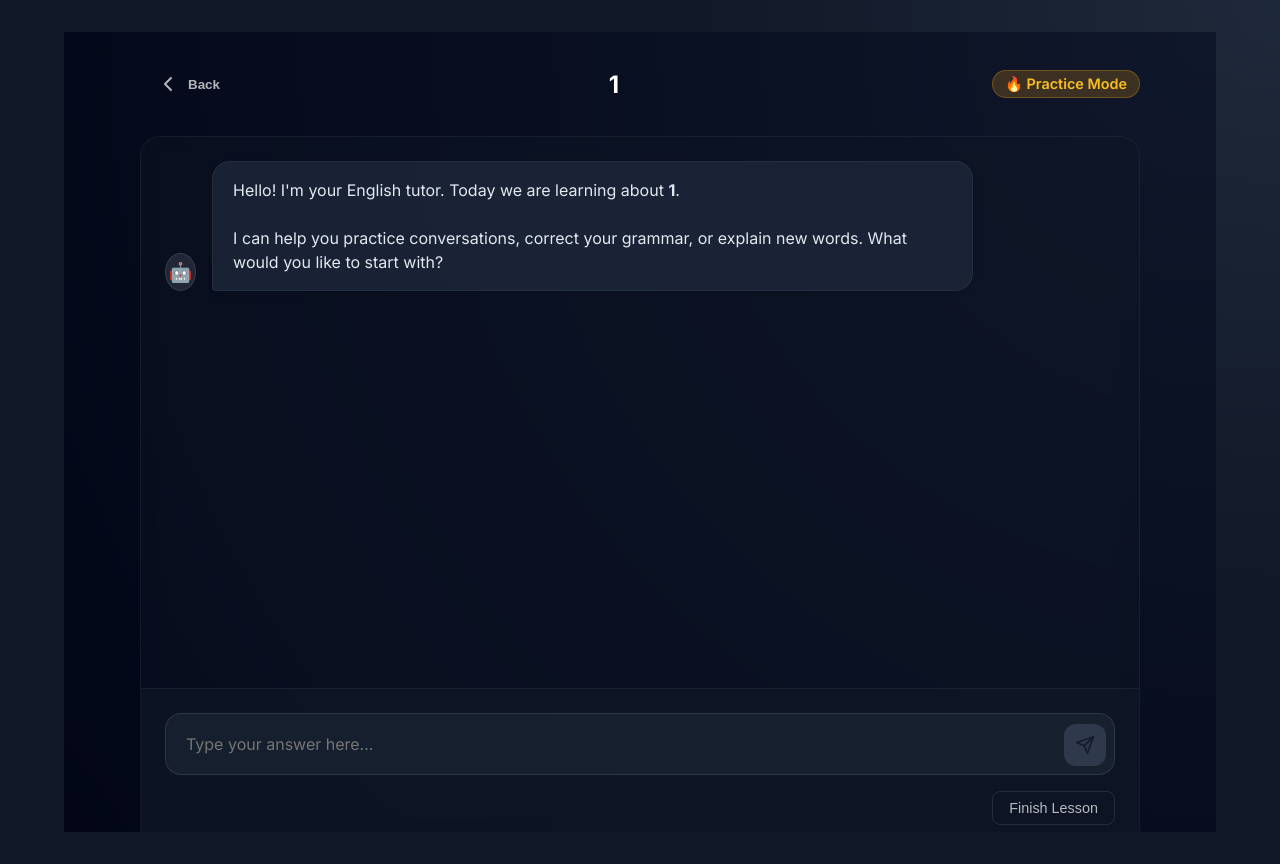
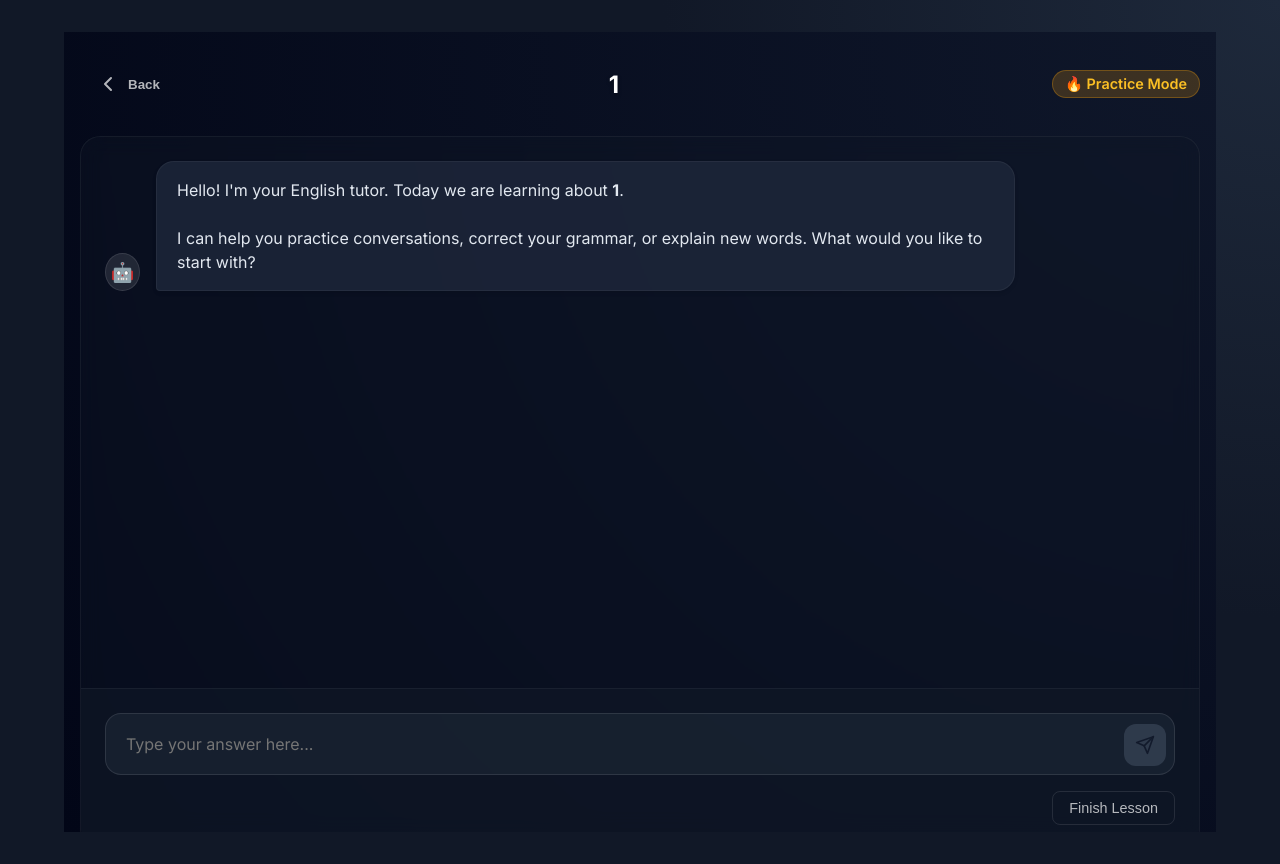
Before and after one commit to kali113/Anglicus, a SvelteKit app in the folder web/: page /lessons/1 in a window 1280 px wide. Built offline with nearby package versions, Linux system fonts and the light colour scheme.

Commit message:
Increase lesson page max-width from 1000px to 1400px for wider layout

```diff
--- a/web/src/routes/lessons/[id]/+page.svelte
+++ b/web/src/routes/lessons/[id]/+page.svelte
@@ -80,7 +80,7 @@ import { base } from "$app/paths";
   }
 
   .lesson-container {
-    max-width: 1000px;
+    max-width: 1400px;
     margin: 0 auto;
     height: 100%;
     display: flex;
```
